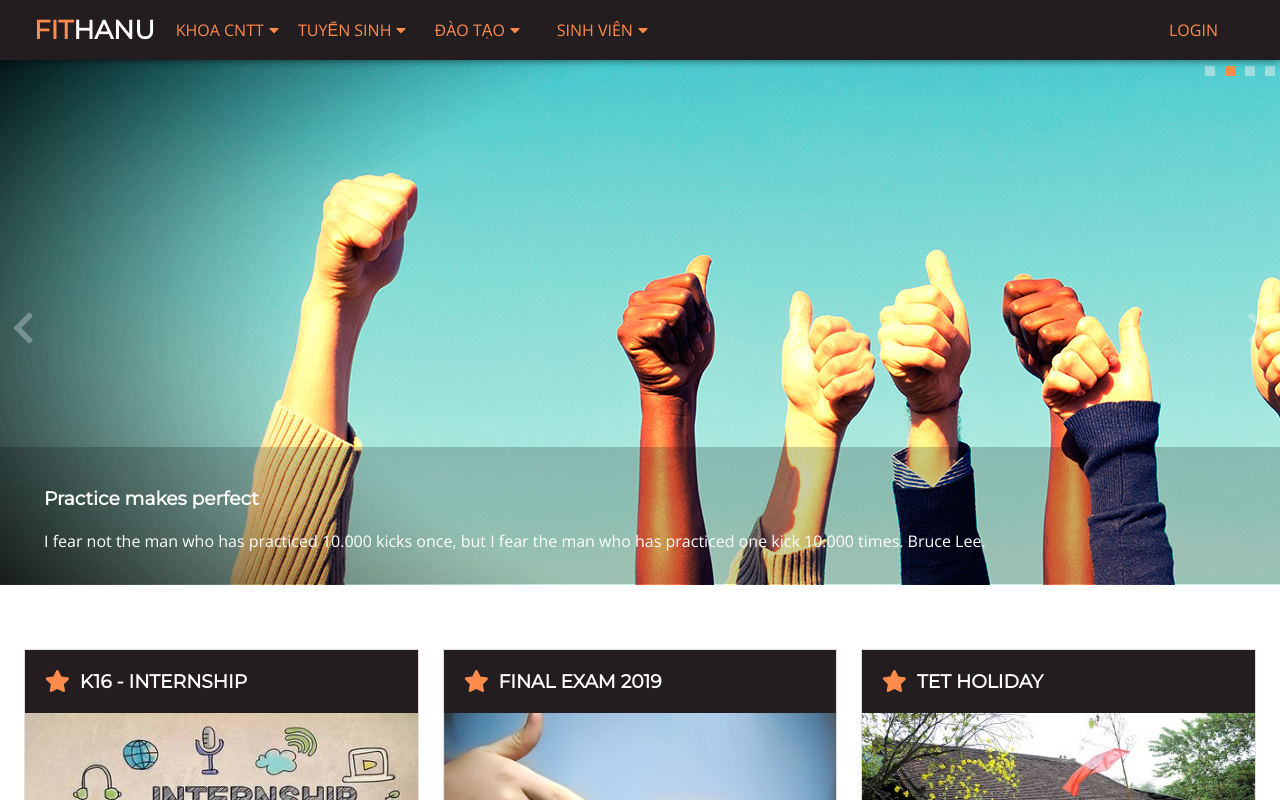
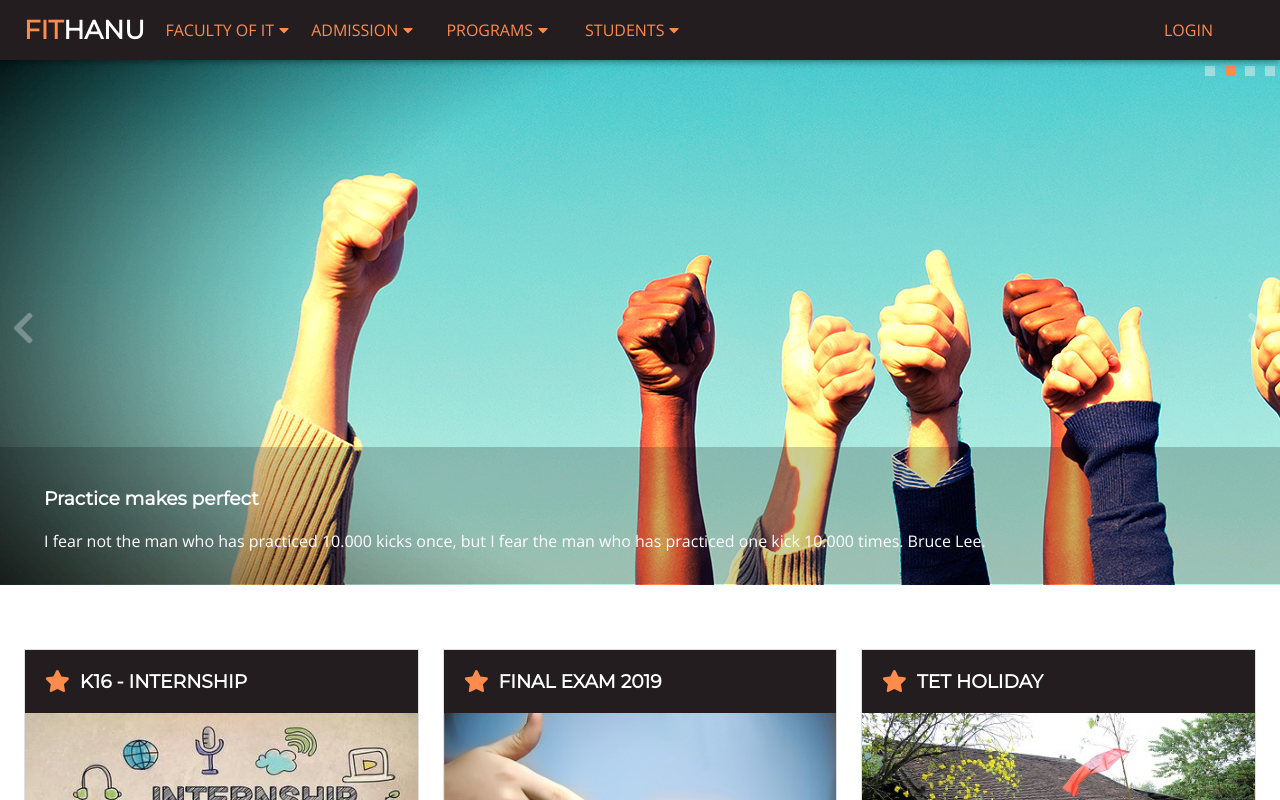
Before and after one commit to locbq/fit-hanu, a React (Create React App) app: page / in a window 1280 px wide. Shown: the top 800 px of the page. Built offline with nearby package versions, Linux system fonts and the light colour scheme.

Commit message:
fix navbar lang, change navbrand padding

```diff
--- a/src/components/Navbar/const.js
+++ b/src/components/Navbar/const.js
@@ -1,36 +1,36 @@
 const navList = [
   {
-    navItem: 'Khoa CNTT',
+    navItem: 'Faculty of IT',
     dropdownList: [
-      'Giới thiệu',
-      'Mục tiêu đào tạo',
-      'Tầm nhìn',
-      'Cơ cấu tổ chức',
-      'Hoạt động tiêu biểu',
+      'About Us',
+      'Our Objectives',
+      'Our Visions',
+      'Our Staffs',
+      'Featured Activities',
     ],
     url: '/about',
   },
   {
-    navItem: 'Tuyển sinh',
+    navItem: 'Admission',
     dropdownList: [
-      'Tại sao nên chọn FIT',
-      'Thông tin tuyển sinh',
-      'Số liệu tuyển sinh các năm',
+      'Why FIT?',
+      'Admission Information',
+      'Annual Stastistics',
     ],
     url: '/admission',
   },
   {
-    navItem: 'Đào tạo',
+    navItem: 'Programs',
     dropdownList: [
-      'Kế hoạch xét tốt nghiệp',
+      'Graduation plan',
     ],
     url: '/graduation',
   },
   {
-    navItem: 'Sinh viên',
+    navItem: 'Students',
     dropdownList: [
-      'Hoạt động sinh viên',
-      'Gương mặt sinh viên tiêu biểu',
+      'Student activities',
+      'Honorary students',
     ],
     url: '/student',
   },
--- a/src/components/Navbar/styles.js
+++ b/src/components/Navbar/styles.js
@@ -33,7 +33,7 @@ export const StyledNavBrand = styled(Link)({
   textDecoration: 'none',
   fontSize: '26px',
   fontWeight: 'bold',
-  padding: '0px 10px',
+  padding: '0px 15px 0px 0px',
   '& span': {
     color: '#fd8b4b',
   },
@@ -48,6 +48,7 @@ export const StyledNavLink = styled(NavLink)({
   textDecoration: 'none',
   color: '#fd8b4b',
   textTransform: 'uppercase',
+  padding: '0px 5px',
   fontFamily: '"Open Sans", sans-serif',
   '&:hover': {
     background: '#fd8b4b',
```
